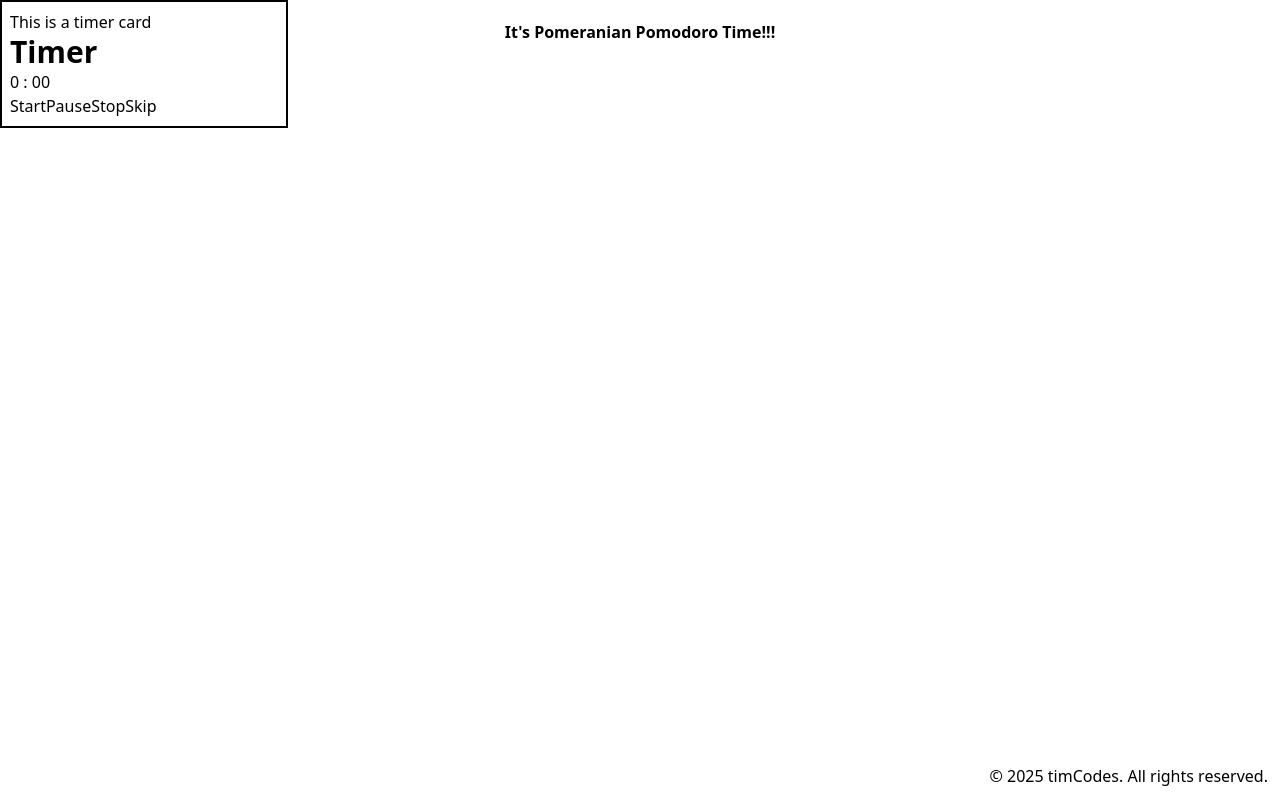
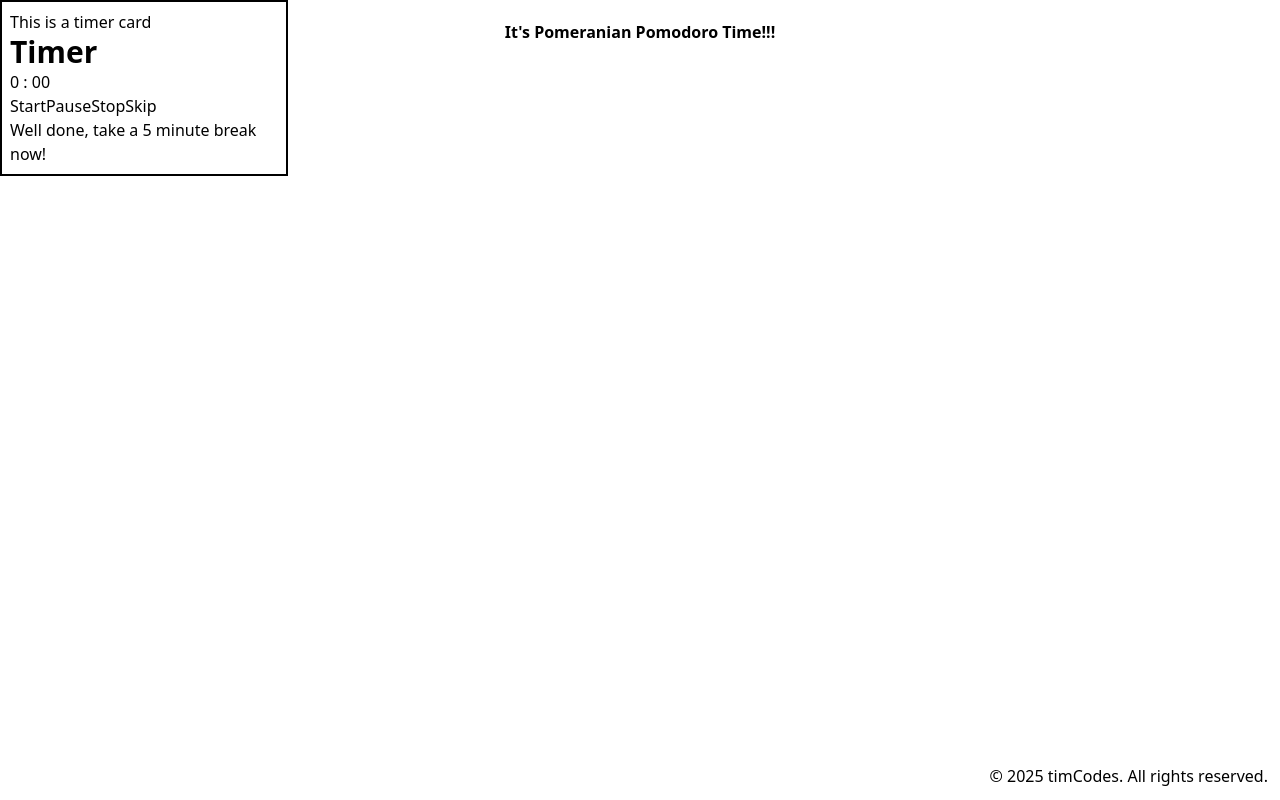
Before and after one commit to toothless13/pomodoro, a React (Vite) app: page / in a window 1280 px wide. Both pictures are taken after a click on the button "Skip". Built offline with nearby package versions, Linux system fonts and the light colour scheme.

Commit message:
Add message to take a 5 minute break after timer reaches 0

```diff
--- a/src/components/timer/timer.component.tsx
+++ b/src/components/timer/timer.component.tsx
@@ -63,6 +63,7 @@ const Timer = () => {
       <button onClick={pauseTimer}>Pause</button>
       <button onClick={stopTimer}>Stop</button>
       <button onClick={skipTimer}>Skip</button>
+      {timeRef.current === 0 && <div>Well done, take a 5 minute break now!</div>}
     </div>
   );
 };
```
